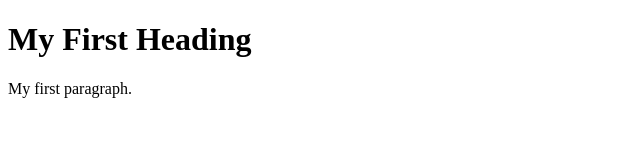
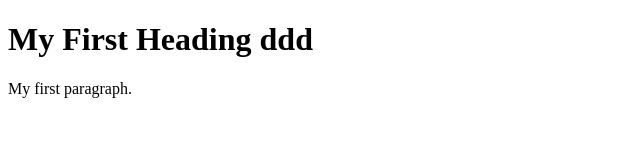
Before and after one commit to Abinaya-120195/myfirst, a plain HTML site: page index.html in a window 1280 px wide. Shown: the whole page, without its empty margins (0-640 px from the left). Drawn offline with Linux system fonts and the light colour scheme.

Commit message:
Update index.html

```diff
--- a/index.html
+++ b/index.html
@@ -2,7 +2,7 @@
 <html>
 <body>
 
-<h1>My First Heading</h1>
+<h1>My First Heading  ddd</h1>
 <p>My first paragraph.</p>
 
 </body>
```
